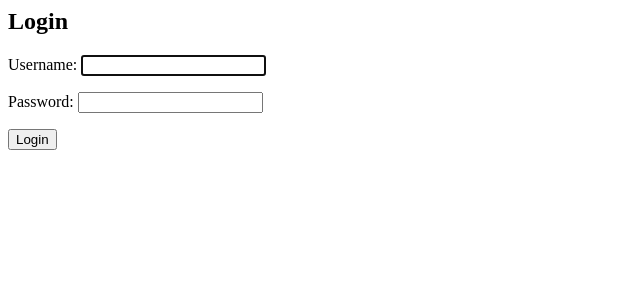
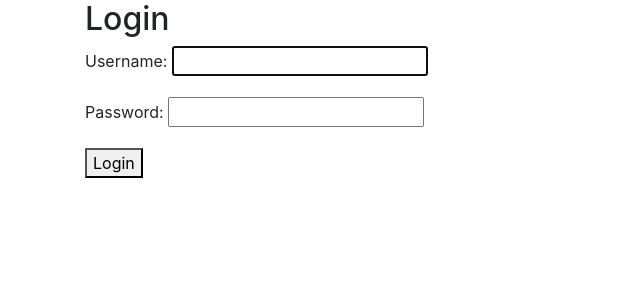
Before and after one commit to jerinphilip/Movie-Recommender, a Django app: page /login/ in a window 1280 px wide. Shown: the top 300 px of the page, without its empty margins (0-640 px from the left). Run offline with Django 3.2, Linux system fonts and the light colour scheme; some libraries are stand-ins or nearby versions.

Commit message:
Updating base.html and settings for static

```diff
--- a/backend/movie_recommender/movie_recommender/settings.py
+++ b/backend/movie_recommender/movie_recommender/settings.py
@@ -121,3 +121,6 @@ USE_TZ = True
 # https://docs.djangoproject.com/en/2.0/howto/static-files/
 
 STATIC_URL = '/static/'
+STATICFILES_DIRS = [
+    os.path.join(BASE_DIR, "static"),
+]
--- a/backend/movie_recommender/templates/base.html
+++ b/backend/movie_recommender/templates/base.html
@@ -1,10 +1,21 @@
+{% load static %}
+
 <html>
     <head>
         <title> {% block title %}  {% endblock %} </title>
+        <link rel="stylesheet" type="text/css" href="{% static 'css/bootstrap.min.css' %}"/>
+        <script type="text/javscript" src="{% static 'js/boostrap.min.js' %}"></script>
+
     </head>
     <body>
-        {% block content %}
-        {% endblock %}
+        <div class="container">
+            <div class="row">
+                <div class="col">
+                {% block content %}
+                {% endblock %}
+                </div>
+            </div>
+        </div>
     </body>
 
 </html>
```
